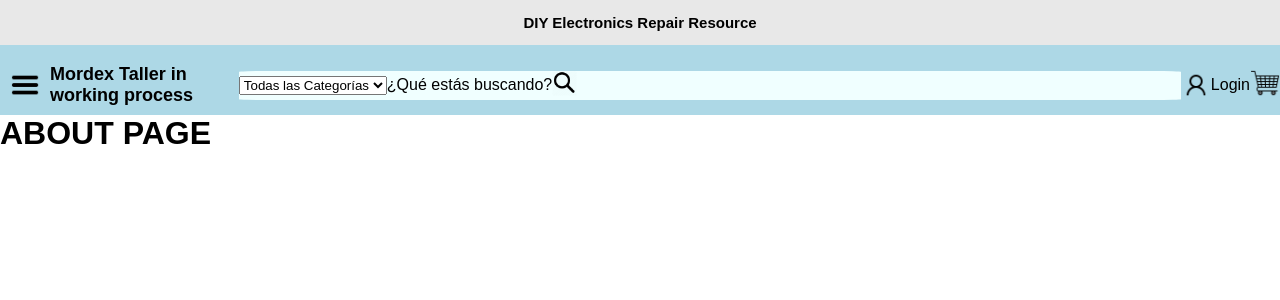
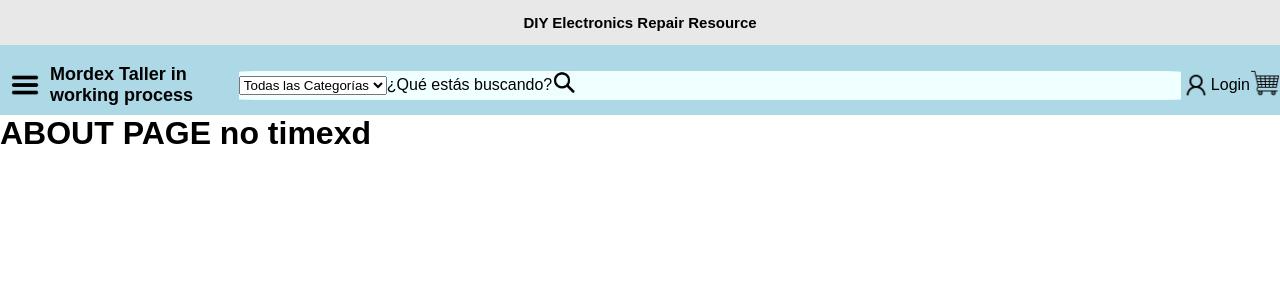
Before and after one commit to MauricioStrang/Mordex-Taller, a Next.js app: page /about in a window 1280 px wide. Shown: the top 300 px of the page. Built offline with nearby package versions, Linux system fonts and the light colour scheme.

Commit message:
mechatronic

```diff
--- a/src/app/about/page.jsx
+++ b/src/app/about/page.jsx
@@ -4,7 +4,7 @@ const AboutPage =()=> {
   return (
 
     <div className={styles.container}>
-        <h1>ABOUT PAGE</h1>
+        <h1>ABOUT PAGE no timexd</h1>
     </div>
   );
 }
```
